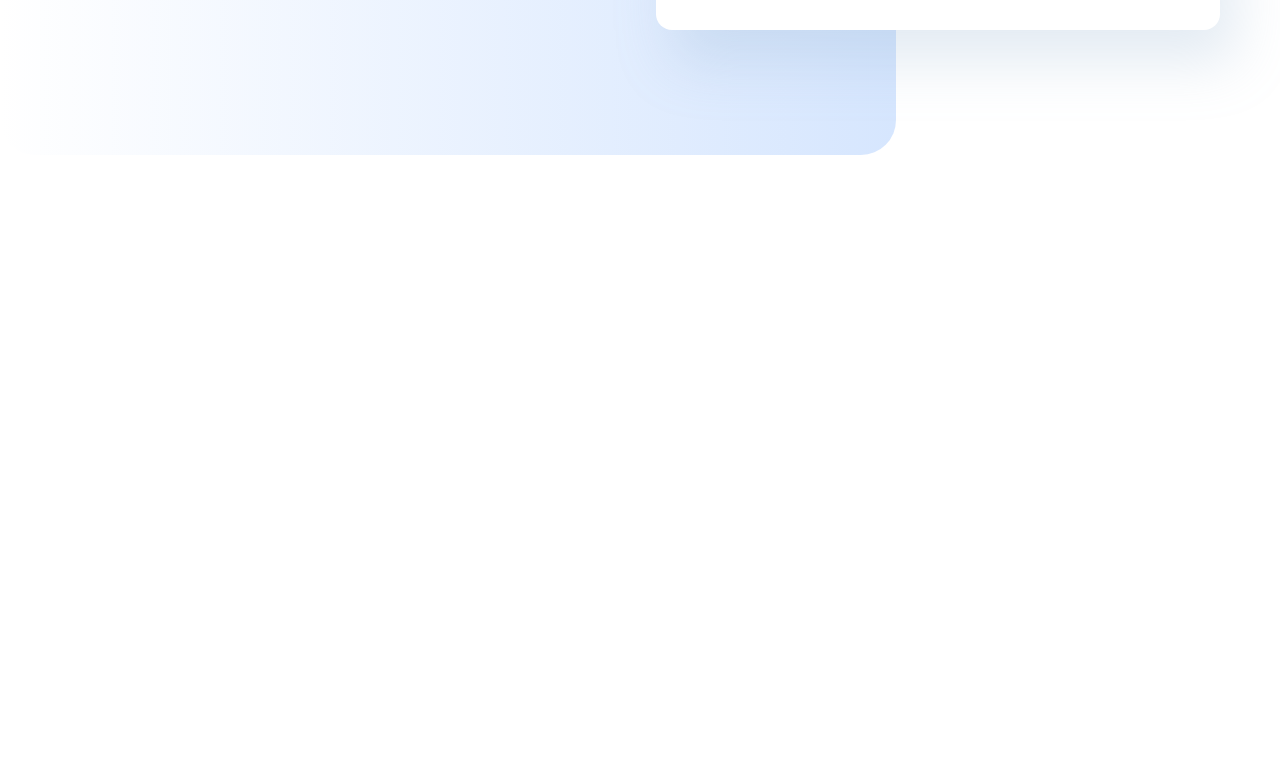
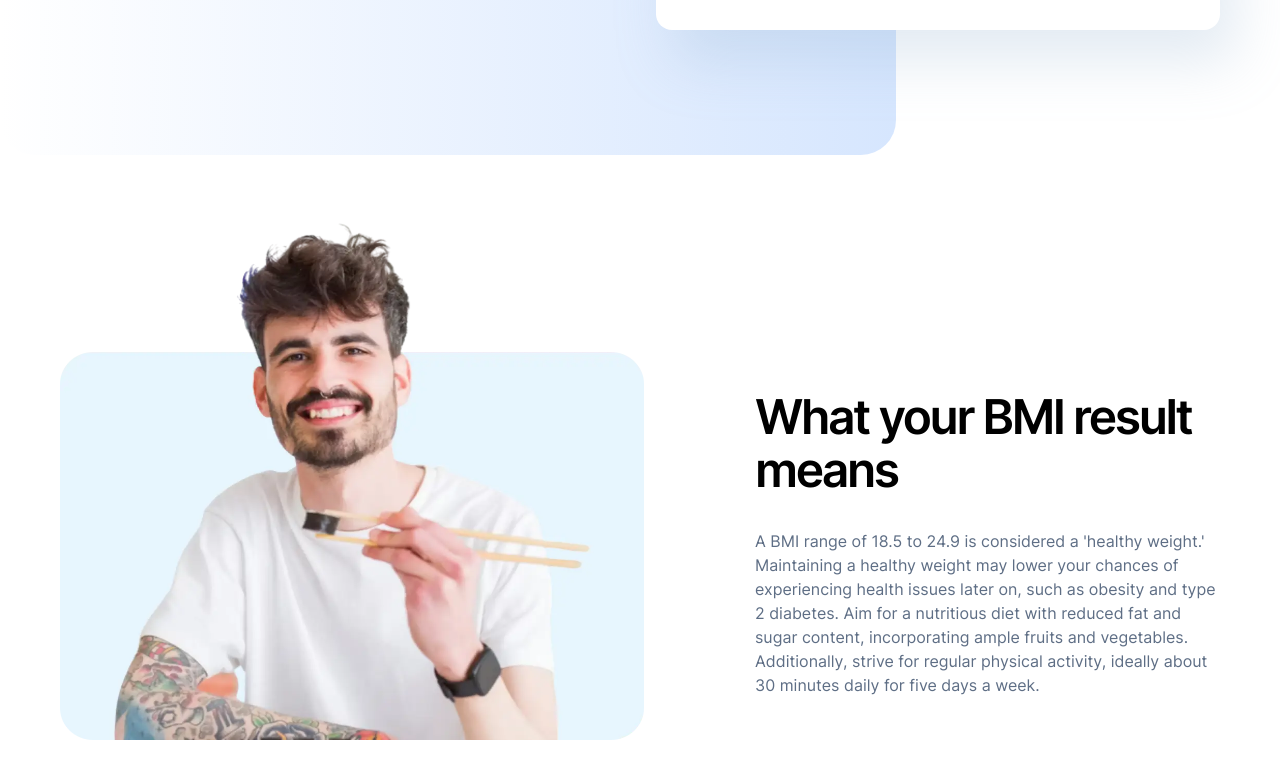
Before and after one commit to Rocabor/Frontend-Monorepo, a Vue app: page / in a window 1280 px wide. Shown: the part 582-1360 px from the top of the page. Before the commit the page ends 800 px from the top, so only its background shows below. Built offline with nearby package versions, Linux system fonts and the light colour scheme.

Commit message:
feat(bmi-calculator): add Results component with semantic and accessibility improvements

```diff
--- a/src/App.vue
+++ b/src/App.vue
@@ -1,8 +1,10 @@
 <script setup>
 import { MyFooter } from '@packages/ui';
 import Hero from './components/Hero.vue';
+import Results from './components/Results.vue';
 </script>
 
 <template>
   <Hero />
+  <Results/>
 </template>
--- a/src/components/Hero.vue
+++ b/src/components/Hero.vue
@@ -5,15 +5,13 @@ import Form from './Form.vue';
 <template>
   <!--* Hero -->
   <div class="relative h-282 md:h-207.25 xl:h-184.25">
-
     <!-- Container gradient-->
     <div
       class="from-gradient-start to-gradient-end absolute inset-0 h-162.25 rounded-b-[35px] bg-linear-to-r xl:h-184.25 xl:w-[70%]"></div>
 
     <!-- Container form-->
     <div
-      class="absolute mx-6 my-8 grid grid-cols-1 place-items-center gap-8 text-center md:mx-10 md:gap-10 xl:left-1/2 xl:-translate-x-1/2 xl:my-22 xl:w-290 xl:mx-0 xl:grid-cols-2 xl:place-items-start xl:gap-x-8 xl:gap-y-6">
-
+      class="absolute mx-6 my-8 grid grid-cols-1 place-items-center gap-8 text-center md:mx-10 md:gap-10 xl:left-1/2 xl:mx-0 xl:my-22 xl:w-290 xl:-translate-x-1/2 xl:grid-cols-2 xl:place-items-start xl:gap-x-8 xl:gap-y-6">
       <!-- game-icons:abstract-082 -->
       <img
         src="../assets/images/logo.svg"
--- a/src/components/Results.vue
+++ b/src/components/Results.vue
@@ -1,19 +1,25 @@
 <template>
-  <div class="flex flex-col gap-12 md:flex-row md:h-[411px] md:-translate-x-[40px]  md:gap-18 border">
+  <section
+    aria-labelledby="bmi-results-title"
+    class="md:my-21.5 flex flex-col gap-12 md:w-210.25 md:-translate-x-29 md:flex-row md:gap-18 xl:mx-auto xl:h-146.25 xl:w-290 xl:translate-x-0 xl:justify-between xl:mt-0">
 
     <!--* Image Container -->
-
-      <img src="../assets/images/image-man-eating.webp" alt="" class=" -translate-x-8 md:w-[361px] md:h-[411px] md:-translate-x-0" />
-
+    <img
+      src="../assets/images/image-man-eating.webp"
+      alt=""
+      class="md:w-108.75 xl:mt-auto xl:h-133.25 xl:w-146" />
 
     <!--* Results Text Container -->
-    <article class="flex flex-col gap-8 w-[328px] mx-auto md:w-[331px] md:h-[342px] md:my-auto md:mx-0">
+    <article class="mx-auto flex w-82 flex-col gap-8 md:mx-0 md:my-auto md:h-85.5 md:w-82.75 xl:w-116.25 xl:my-0 xl:mt-auto xl:mb-10.75 xl:h-76.5">
 
-      <h2 class="text-preset-3">What your BMI result means</h2>
+      <h2 id="bmi-results-title" class="text-preset-3">What your BMI result means</h2>
 
-      <p class="text-preset-6-regular ">A BMI range of 18.5 to 24.9 is considered a 'healthy weight.' Maintaining a healthy weight may lower your chances of experiencing health issues later on, such as obesity and type 2 diabetes. Aim for a nutritious diet with reduced fat and sugar content, incorporating ample fruits and vegetables. Additionally, strive for regular physical activity, ideally about 30 minutes daily for five days a week.</p>
-
-
+      <p class="text-preset-6-regular">
+        A BMI range of 18.5 to 24.9 is considered a 'healthy weight.' Maintaining a healthy weight may lower your
+        chances of experiencing health issues later on, such as obesity and type 2 diabetes. Aim for a nutritious diet
+        with reduced fat and sugar content, incorporating ample fruits and vegetables. Additionally, strive for regular
+        physical activity, ideally about 30 minutes daily for five days a week.
+      </p>
     </article>
-  </div>
+  </section>
 </template>
--- a/src/style.css
+++ b/src/style.css
@@ -40,8 +40,6 @@
   --font-princ: 'Inter', sans-serif;
   --font-clash: 'Clash', sans-serif;
 
-  --gradient-bgGradient: linear-gradient(90deg, var(--color-gradient-start) 0%, var(--color-gradient-end) 100%);
-
   --shadow-form: 16px 32px 56px rgba(143, 174, 207, 0.25);
 }
 
@@ -73,7 +71,7 @@
   line-height: 1.1; /* 110% Line Height */
   letter-spacing: -0.05em; /* -5% Letter Spacing */
   @variant md{
-
+    font-size:48px;
   }
 }
 /* Font size: Fijo */
```
